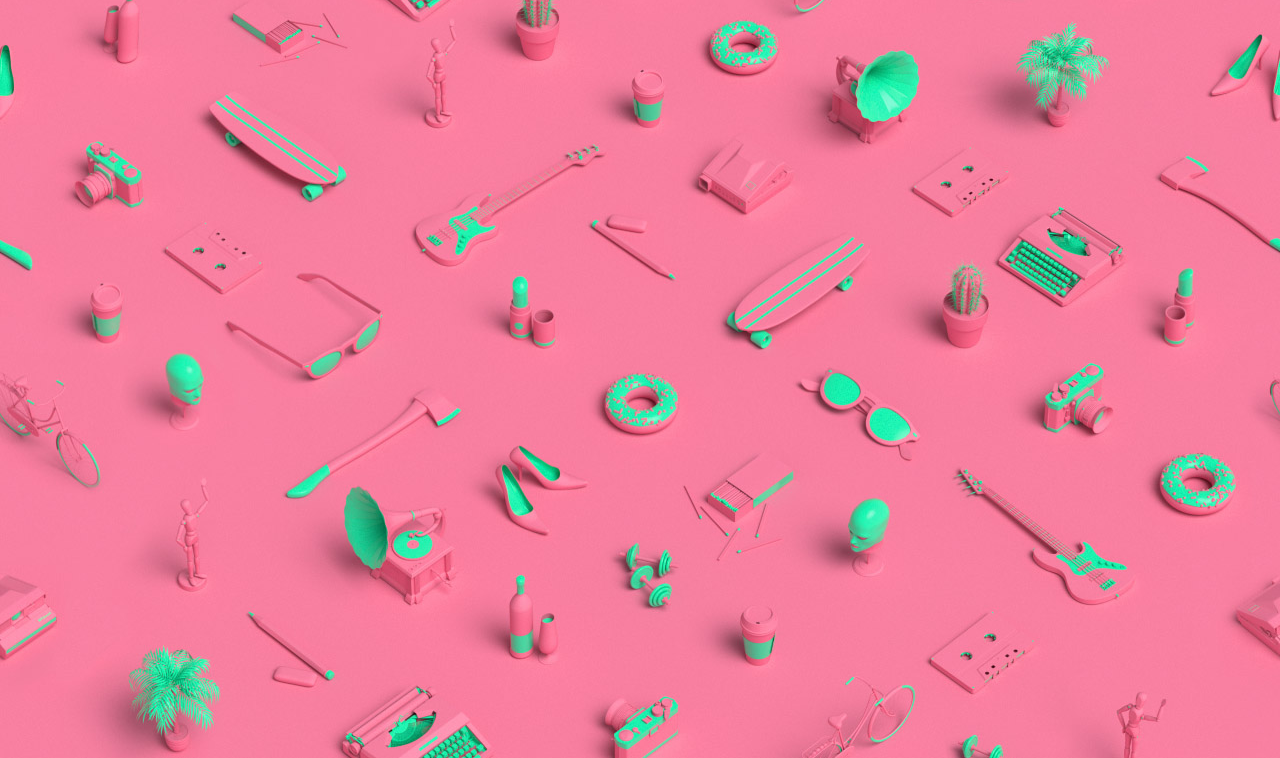
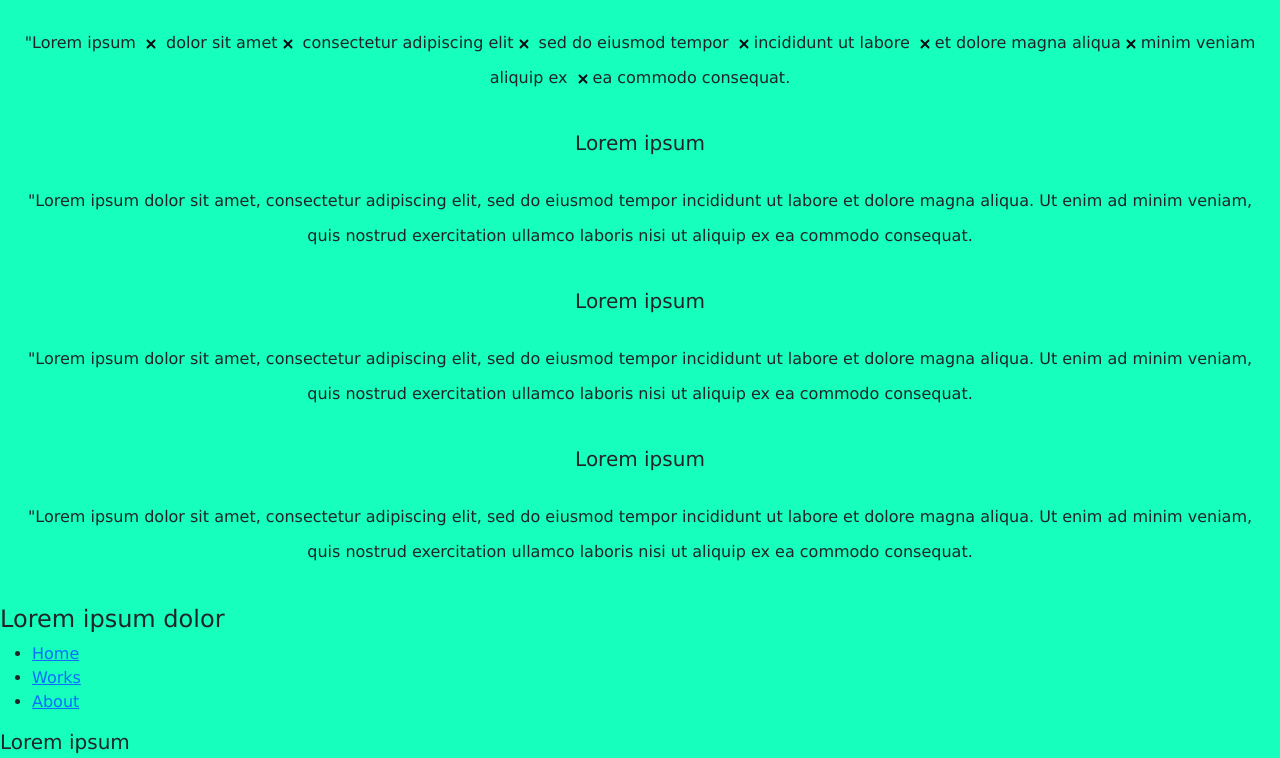
Before and after one commit to Maicolt401/202204-W1CHWE-maicol-torres-albert-sagol, a website: page about.html in a window 1280 px wide. Shown: the part 355-1113 px from the top of the page. Drawn offline with nearby package versions, Linux system fonts and the light colour scheme; files that its build step writes are made by us from their sources.

Commit message:
sass and html on main on page about

```diff
--- a/about.html
+++ b/about.html
@@ -10,11 +10,12 @@
       integrity="sha384-EVSTQN3/azprG1Anm3QDgpJLIm9Nao0Yz1ztcQTwFspd3yD65VohhpuuCOmLASjC"
       crossorigin="anonymous"
     />
+    <link rel="stylesheet" href="style/sass.css" />
     <title>Panic</title>
   </head>
 
   <body>
-    <header>
+    <header class="header__container--about">
       <div>
         <button></button>
         <span>About</span>
@@ -32,25 +33,156 @@
       </i>
     </header>
 
-    <section>
-      <article>
-        <img
-          src="/images/about/media1.jpg"
-          alt="Conjunto de objetos cotidianos"
-        />
-      </article>
+    <section class="about-main__text--upper">
       <article>
         <h5>Lorem ipsum</h5>
         <p>
-          "Lorem ipsum dolor sit amet, consectetur adipiscing elit, sed do
-          eiusmod tempor incididunt ut labore et dolore magna aliqua. Ut enim ad
-          minim veniam, quis nostrud exercitation ullamco laboris nisi ut
-          aliquip ex ea commodo consequat.
+          "Lorem ipsum
+          <i
+            ><svg
+              version="1.1"
+              id="Layer_1"
+              xmlns="http://www.w3.org/2000/svg"
+              xmlns:xlink="http://www.w3.org/1999/xlink"
+              x="0px"
+              y="0px"
+              width="20px"
+              height="20px"
+              viewBox="181 85 20 20"
+              style="enable-background: new 0 0 296 162"
+              xml:space="preserve"
+            >
+              <path
+                d="M192.4,95l2.8-2.8c0.4-0.4,0.4-1,0-1.4s-1-0.4-1.4,0l-2.8,2.8l-2.8-2.8c-0.4-0.4-1-0.4-1.4,0s-0.4,1,0,1.4
+	l2.8,2.8l-2.8,2.8c-0.4,0.4-0.4,1,0,1.4c0.2,0.2,0.5,0.3,0.7,0.3s0.5-0.1,0.7-0.3l2.8-2.8l2.8,2.8c0.2,0.2,0.5,0.3,0.7,0.3
+	s0.5-0.1,0.7-0.3c0.4-0.4,0.4-1,0-1.4L192.4,95z"
+              /></svg
+          ></i>
+          dolor sit amet<i
+            ><svg
+              version="1.1"
+              id="Layer_1"
+              xmlns="http://www.w3.org/2000/svg"
+              xmlns:xlink="http://www.w3.org/1999/xlink"
+              x="0px"
+              y="0px"
+              width="20px"
+              height="20px"
+              viewBox="181 85 20 20"
+              style="enable-background: new 0 0 296 162"
+              xml:space="preserve"
+            >
+              <path
+                d="M192.4,95l2.8-2.8c0.4-0.4,0.4-1,0-1.4s-1-0.4-1.4,0l-2.8,2.8l-2.8-2.8c-0.4-0.4-1-0.4-1.4,0s-0.4,1,0,1.4
+	l2.8,2.8l-2.8,2.8c-0.4,0.4-0.4,1,0,1.4c0.2,0.2,0.5,0.3,0.7,0.3s0.5-0.1,0.7-0.3l2.8-2.8l2.8,2.8c0.2,0.2,0.5,0.3,0.7,0.3
+	s0.5-0.1,0.7-0.3c0.4-0.4,0.4-1,0-1.4L192.4,95z"
+              /></svg
+          ></i>
+          consectetur adipiscing elit<i
+            ><svg
+              version="1.1"
+              id="Layer_1"
+              xmlns="http://www.w3.org/2000/svg"
+              xmlns:xlink="http://www.w3.org/1999/xlink"
+              x="0px"
+              y="0px"
+              width="20px"
+              height="20px"
+              viewBox="181 85 20 20"
+              style="enable-background: new 0 0 296 162"
+              xml:space="preserve"
+            >
+              <path
+                d="M192.4,95l2.8-2.8c0.4-0.4,0.4-1,0-1.4s-1-0.4-1.4,0l-2.8,2.8l-2.8-2.8c-0.4-0.4-1-0.4-1.4,0s-0.4,1,0,1.4
+	l2.8,2.8l-2.8,2.8c-0.4,0.4-0.4,1,0,1.4c0.2,0.2,0.5,0.3,0.7,0.3s0.5-0.1,0.7-0.3l2.8-2.8l2.8,2.8c0.2,0.2,0.5,0.3,0.7,0.3
+	s0.5-0.1,0.7-0.3c0.4-0.4,0.4-1,0-1.4L192.4,95z"
+              /></svg
+          ></i>
+          sed do eiusmod tempor
+          <i
+            ><svg
+              version="1.1"
+              id="Layer_1"
+              xmlns="http://www.w3.org/2000/svg"
+              xmlns:xlink="http://www.w3.org/1999/xlink"
+              x="0px"
+              y="0px"
+              width="20px"
+              height="20px"
+              viewBox="181 85 20 20"
+              style="enable-background: new 0 0 296 162"
+              xml:space="preserve"
+            >
+              <path
+                d="M192.4,95l2.8-2.8c0.4-0.4,0.4-1,0-1.4s-1-0.4-1.4,0l-2.8,2.8l-2.8-2.8c-0.4-0.4-1-0.4-1.4,0s-0.4,1,0,1.4
+	l2.8,2.8l-2.8,2.8c-0.4,0.4-0.4,1,0,1.4c0.2,0.2,0.5,0.3,0.7,0.3s0.5-0.1,0.7-0.3l2.8-2.8l2.8,2.8c0.2,0.2,0.5,0.3,0.7,0.3
+	s0.5-0.1,0.7-0.3c0.4-0.4,0.4-1,0-1.4L192.4,95z"
+              /></svg></i
+          >incididunt ut labore
+          <i
+            ><svg
+              version="1.1"
+              id="Layer_1"
+              xmlns="http://www.w3.org/2000/svg"
+              xmlns:xlink="http://www.w3.org/1999/xlink"
+              x="0px"
+              y="0px"
+              width="20px"
+              height="20px"
+              viewBox="181 85 20 20"
+              style="enable-background: new 0 0 296 162"
+              xml:space="preserve"
+            >
+              <path
+                d="M192.4,95l2.8-2.8c0.4-0.4,0.4-1,0-1.4s-1-0.4-1.4,0l-2.8,2.8l-2.8-2.8c-0.4-0.4-1-0.4-1.4,0s-0.4,1,0,1.4
+	l2.8,2.8l-2.8,2.8c-0.4,0.4-0.4,1,0,1.4c0.2,0.2,0.5,0.3,0.7,0.3s0.5-0.1,0.7-0.3l2.8-2.8l2.8,2.8c0.2,0.2,0.5,0.3,0.7,0.3
+	s0.5-0.1,0.7-0.3c0.4-0.4,0.4-1,0-1.4L192.4,95z"
+              /></svg></i
+          >et dolore magna aliqua<i
+            ><svg
+              version="1.1"
+              id="Layer_1"
+              xmlns="http://www.w3.org/2000/svg"
+              xmlns:xlink="http://www.w3.org/1999/xlink"
+              x="0px"
+              y="0px"
+              width="20px"
+              height="20px"
+              viewBox="181 85 20 20"
+              style="enable-background: new 0 0 296 162"
+              xml:space="preserve"
+            >
+              <path
+                d="M192.4,95l2.8-2.8c0.4-0.4,0.4-1,0-1.4s-1-0.4-1.4,0l-2.8,2.8l-2.8-2.8c-0.4-0.4-1-0.4-1.4,0s-0.4,1,0,1.4
+	l2.8,2.8l-2.8,2.8c-0.4,0.4-0.4,1,0,1.4c0.2,0.2,0.5,0.3,0.7,0.3s0.5-0.1,0.7-0.3l2.8-2.8l2.8,2.8c0.2,0.2,0.5,0.3,0.7,0.3
+	s0.5-0.1,0.7-0.3c0.4-0.4,0.4-1,0-1.4L192.4,95z"
+              /></svg></i
+          >minim veniam aliquip ex
+          <i
+            ><svg
+              version="1.1"
+              id="Layer_1"
+              xmlns="http://www.w3.org/2000/svg"
+              xmlns:xlink="http://www.w3.org/1999/xlink"
+              x="0px"
+              y="0px"
+              width="20px"
+              height="20px"
+              viewBox="181 85 20 20"
+              style="enable-background: new 0 0 296 162"
+              xml:space="preserve"
+            >
+              <path
+                d="M192.4,95l2.8-2.8c0.4-0.4,0.4-1,0-1.4s-1-0.4-1.4,0l-2.8,2.8l-2.8-2.8c-0.4-0.4-1-0.4-1.4,0s-0.4,1,0,1.4
+	l2.8,2.8l-2.8,2.8c-0.4,0.4-0.4,1,0,1.4c0.2,0.2,0.5,0.3,0.7,0.3s0.5-0.1,0.7-0.3l2.8-2.8l2.8,2.8c0.2,0.2,0.5,0.3,0.7,0.3
+	s0.5-0.1,0.7-0.3c0.4-0.4,0.4-1,0-1.4L192.4,95z"
+              /></svg></i
+          >ea commodo consequat.
         </p>
       </article>
     </section>
 
-    <section>
+    <section class="about-main__text--down">
       <article>
         <h5>Lorem ipsum</h5>
         <p>
--- a/sass/sass.scss
+++ b/sass/sass.scss
@@ -3,3 +3,34 @@ body {
   font-family: "Lucida Sans", "Lucida Sans Regular", "Lucida Grande",
     "Lucida Sans Unicode", Geneva, Verdana, sans-serif;
 }
+
+.about-main__text--upper {
+  align-content: center;
+
+  & h5 {
+    text-align: center;
+  }
+  & p {
+    text-align: center;
+    padding: 20px;
+    line-height: 35px;
+
+    & i {
+      fill: #080d14;
+    }
+  }
+}
+
+.about-main__text--down {
+  align-content: center;
+  flex-direction: column;
+  display: flex;
+  & h5 {
+    text-align: center;
+  }
+  & p {
+    text-align: center;
+    padding: 20px;
+    line-height: 35px;
+  }
+}
```
